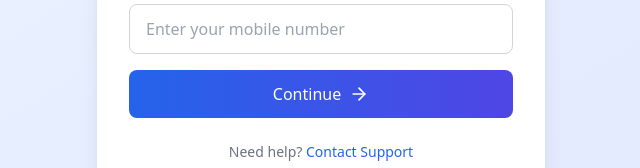
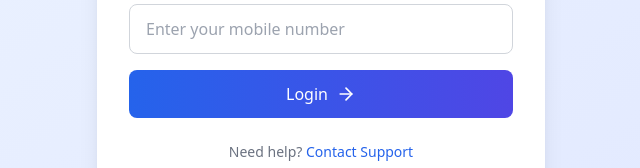
Before and after one commit to Vishaldemnmux/Epoch-Olympiad-Foundation, a React (Create React App) app in the folder student-portal-frontend/: page / in a window 1280 px wide. Shown: the part 470-638 px from the top of the page, without its empty margins (319-959 px from the left). Built offline with nearby package versions, Linux system fonts and the light colour scheme.

Commit message:
fixed login form button

```diff
--- a/student-portal-frontend/src/pages/LoginPage.jsx
+++ b/student-portal-frontend/src/pages/LoginPage.jsx
@@ -10,11 +10,12 @@ const LoginPage = () => {
   const [batch, setBatch] = useState("2024-25");
   const [mobile, setMobile] = useState("");
   const [formSubmitting, setFormSubmitting] = useState(false);
+  const [loading, setLoading] = useState(false)
   const dispatch = useDispatch();
 
   const handleLogin = async () => {
     setFormSubmitting(true);
-
+    setLoading(true)
     if (!mobile) {
       alert("Please enter your mobile number.");
       setFormSubmitting(false);
@@ -27,7 +28,6 @@ const LoginPage = () => {
           authorization: `Bearer ${mobile}`,
         },
       });
-
 
       if (response.status === 200 && response.data) {
         const studentData = response.data.studentData;
@@ -54,6 +54,7 @@ const LoginPage = () => {
       }
     } finally {
       setFormSubmitting(false);
+      setLoading(false);
     }
   };
 
@@ -114,7 +115,7 @@ const LoginPage = () => {
               disabled={formSubmitting}
               className="w-full bg-gradient-to-r from-blue-600 to-indigo-600 text-white rounded-lg px-4 py-3 font-medium hover:shadow-lg transform hover:-translate-y-0.5 transition-all duration-300 flex items-center justify-center gap-2 group"
             >
-              Continue
+             {formSubmitting ? "Submitting..." : "Login"}
               <ArrowRight className="w-5 h-5 transform group-hover:translate-x-1 transition-transform duration-300" />
             </button>
           </div>
```
